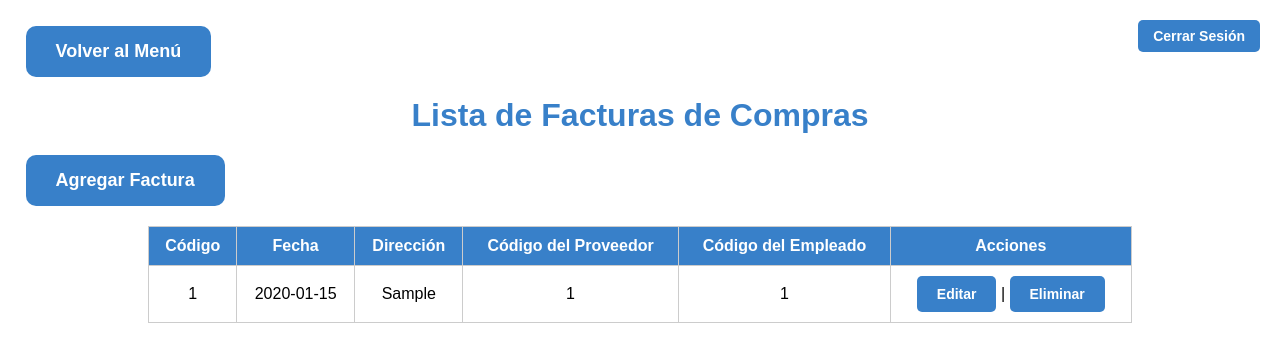
After one commit to zemanue/telecom-ERP, a PHP site: page /php/factura_compra.php in a window 1280 px wide. The commit adds this page. Shown: the top 362 px of the page. Run offline with PHP 8.4, Linux system fonts and the light colour scheme; tables that the repository leaves empty hold one stand-in row (values such as "Sample post").

Commit message:
últimos cambios
cambio de home
añadimos factura de compra
verificaciones de funciones

```diff
--- /dev/null
+++ b/php/factura_compra.php
@@ -0,0 +1,218 @@
+<?php
+include('conexion_be.php'); // Incluye la conexión a la base de datos
+?>
+
+<!DOCTYPE html>
+<html lang="es">
+
+<head>
+    <meta charset="UTF-8">
+    <meta name="viewport" content="width=device-width, initial-scale=1.0">
+    <title>Facturas de Compras - ERP</title>
+    <link rel="stylesheet" type="text/css" href="../assets/css/estilos_menu.css">
+    <script>
+        function verificarProveedoresYEmpleados() {
+            return verificarProveedores() && verificarEmpleados();
+        }
+        function verificarProveedores() {
+            var proveedoresCount = <?php
+            $proveedores = $conexion->query("SELECT COUNT(*) as total FROM proveedor");
+            echo $proveedores->fetch_assoc()['total'];
+            ?>;
+            if (proveedoresCount == 0) {
+                if (confirm("No hay proveedores registrados. Por favor, registre al menos un proveedor antes de agregar facturas. ¿Desea ir a la página de proveedores?")) {
+                    window.location.href = 'proveedores.php?accion=crear';
+                }
+                return false;
+            }
+            return true;
+        }
+        function verificarEmpleados() {
+            var empleadosCount = <?php
+            $empleados = $conexion->query("SELECT COUNT(*) as total FROM empleados");
+            echo $empleados->fetch_assoc()['total'];
+            ?>;
+            if (empleadosCount == 0) {
+                if (confirm("No hay empleados registrados. Por favor, registre al menos un empleado antes de agregar facturas. ¿Desea ir a la página de empleados?")) {
+                    window.location.href = 'empleados.php?accion=crear';
+                }
+                return false;
+            }
+            return true;
+        }
+    </script>
+</head>
+
+<body>
+    <a href="../index.html" class="logout-btn">Cerrar Sesión</a>
+    <a href="home.php" class="menu-item">Volver al Menú</a>
+
+    <?php
+    // Determinar la acción a realizar basada en el parámetro 'accion' de la URL
+    $accion = isset($_GET['accion']) ? $_GET['accion'] : 'listar';
+
+    if ($accion == 'crear') {
+        // Obtener los códigos de los proveedores y empleados existentes
+        $proveedores = $conexion->query("SELECT codigo, nombre FROM proveedor");
+        $empleados = $conexion->query("SELECT codigo, nombre FROM empleados");
+
+        if ($_SERVER['REQUEST_METHOD'] == 'POST') {
+            // Procesar datos del formulario
+            $fecha = $_POST['fecha'];
+            $direccion = $_POST['direccion'];
+            $codigo_proveedor = $_POST['codigo_proveedor'];
+            $codigo_empleado = $_POST['codigo_empleado'];
+
+            // Usar prepared statements para prevenir SQL injection
+            $stmt = $conexion->prepare("INSERT INTO factura_compra (fecha, direccion, codigo_proveedor, codigo_empleado) VALUES (?, ?, ?, ?)");
+            $stmt->bind_param("ssii", $fecha, $direccion, $codigo_proveedor, $codigo_empleado);
+
+            // Ejecutar la consulta y verificar si fue exitosa
+            if ($stmt->execute()) {
+                header("Location: factura_compra.php"); // Redirigir al listado
+                exit();
+            } else {
+                echo "Error: " . $stmt->error;
+            }
+        }
+        ?>
+        <h2>Agregar Factura de Compra</h2>
+        <form method="POST" action="factura_compra.php?accion=crear">
+            <input type="date" name="fecha" placeholder="Fecha" required>
+            <input type="text" name="direccion" placeholder="Dirección" required>
+            <select name="codigo_proveedor" required>
+                <option value="">Seleccione un proveedor</option>
+                <?php while ($proveedor = $proveedores->fetch_assoc()) { ?>
+                    <option value="<?php echo $proveedor['codigo']; ?>">
+                        <?php echo $proveedor['codigo'] . " - " . $proveedor['nombre']; ?></option>
+                <?php } ?>
+            </select>
+            <select name="codigo_empleado" required>
+                <option value="">Seleccione un empleado</option>
+                <?php while ($empleado = $empleados->fetch_assoc()) { ?>
+                    <option value="<?php echo $empleado['codigo']; ?>">
+                        <?php echo $empleado['codigo'] . " - " . $empleado['nombre']; ?></option>
+                <?php } ?>
+            </select>
+            <button type="submit">Agregar</button>
+        </form>
+        <div class="volver-a" style="text-align: center; margin-top: 10px;">
+            <a href="factura_compra.php" class="menu-item">Volver a Facturas</a>
+        </div>
+
+    <?php } elseif ($accion == 'editar') {
+        $codigo = isset($_GET['codigo']) ? $_GET['codigo'] : null;
+        if ($codigo && $_SERVER['REQUEST_METHOD'] == 'POST') {
+            // Procesar datos del formulario
+            $fecha = $_POST['fecha'];
+            $direccion = $_POST['direccion'];
+            $codigo_proveedor = $_POST['codigo_proveedor'];
+            $codigo_empleado = $_POST['codigo_empleado'];
+
+            // Usar prepared statements para prevenir SQL injection
+            $stmt = $conexion->prepare("UPDATE factura_compra SET fecha = ?, direccion = ?, codigo_proveedor = ?, codigo_empleado = ? WHERE codigo = ?");
+            $stmt->bind_param("ssiii", $fecha, $direccion, $codigo_proveedor, $codigo_empleado, $codigo);
+
+            // Ejecutar la consulta y verificar si fue exitosa
+            if ($stmt->execute()) {
+                header("Location: factura_compra.php"); // Redirigir al listado
+                exit();
+            } else {
+                echo "Error: " . $stmt->error;
+            }
+        }
+
+        // Obtener los datos de la factura a editar
+        $stmt = $conexion->prepare("SELECT * FROM factura_compra WHERE codigo = ?");
+        $stmt->bind_param("i", $codigo);
+        $stmt->execute();
+        $result = $stmt->get_result();
+        $factura = $result->fetch_assoc();
+
+        // Obtener los códigos de los proveedores y empleados existentes
+        $proveedores = $conexion->query("SELECT codigo, nombre FROM proveedor");
+        $empleados = $conexion->query("SELECT codigo, nombre FROM empleados");
+        ?>
+
+        <h2>Editar Factura de Compra</h2>
+        <form method="POST" action="factura_compra.php?accion=editar&codigo=<?php echo $codigo; ?>">
+            <input type="date" name="fecha" placeholder="Fecha" value="<?php echo $factura['fecha']; ?>" required>
+            <input type="text" name="direccion" placeholder="Dirección" value="<?php echo $factura['direccion']; ?>" required>
+            <select name="codigo_proveedor" required>
+                <option value="">Seleccione un proveedor</option>
+                <?php while ($proveedor = $proveedores->fetch_assoc()) { ?>
+                    <option value="<?php echo $proveedor['codigo']; ?>" <?php if ($proveedor['codigo'] == $factura['codigo_proveedor']) echo 'selected'; ?>>
+                        <?php echo $proveedor['codigo'] . " - " . $proveedor['nombre']; ?>
+                    </option>
+                <?php } ?>
+            </select>
+            <select name="codigo_empleado" required>
+                <option value="">Seleccione un empleado</option>
+                <?php while ($empleado = $empleados->fetch_assoc()) { ?>
+                    <option value="<?php echo $empleado['codigo']; ?>" <?php if ($empleado['codigo'] == $factura['codigo_empleado']) echo 'selected'; ?>>
+                        <?php echo $empleado['codigo'] . " - " . $empleado['nombre']; ?>
+                    </option>
+                <?php } ?>
+            </select>
+            <button type="submit">Actualizar</button>
+        </form>
+        <div class="volver-a" style="text-align: center; margin-top: 10px;">
+            <a href="factura_compra.php" class="menu-item">Volver a Facturas</a>
+        </div>
+
+    <?php } elseif ($accion == 'eliminar') {
+        $codigo = isset($_GET['codigo']) ? $_GET['codigo'] : null;
+        if ($codigo) {
+            // Usar prepared statements para prevenir SQL injection
+            $stmt = $conexion->prepare("DELETE FROM factura_compra WHERE codigo = ?");
+            $stmt->bind_param("i", $codigo);
+
+            // Ejecutar la consulta y verificar si fue exitosa
+            if ($stmt->execute()) {
+                header("Location: factura_compra.php"); // Redirigir al listado
+                exit();
+            } else {
+                echo "Error: " . $stmt->error;
+            }
+        }
+    } else {
+        // Mostrar listado de facturas de compras
+        $sql = "SELECT * FROM factura_compra";
+        $resultado = mysqli_query($conexion, $sql);
+        ?>
+
+        <h1>Lista de Facturas de Compras</h1>
+        <a href="factura_compra.php?accion=crear" class="menu-item" onclick="return verificarProveedoresYEmpleados()">Agregar Factura</a>
+        <table>
+            <thead>
+                <tr>
+                    <th>Código</th>
+                    <th>Fecha</th>
+                    <th>Dirección</th>
+                    <th>Código del Proveedor</th>
+                    <th>Código del Empleado</th>
+                    <th>Acciones</th>
+                </tr>
+            </thead>
+            <tbody>
+                <?php
+                while ($factura = $resultado->fetch_assoc()) {
+                    echo "<tr>";
+                    echo "<td>" . $factura['codigo'] . "</td>";
+                    echo "<td>" . $factura['fecha'] . "</td>";
+                    echo "<td>" . $factura['direccion'] . "</td>";
+                    echo "<td>" . $factura['codigo_proveedor'] . "</td>";
+                    echo "<td>" . $factura['codigo_empleado'] . "</td>";
+                    echo "<td>";
+                    echo "<a href='factura_compra.php?accion=editar&codigo=" . $factura['codigo'] . "'>Editar</a>";
+                    echo " | ";
+                    echo "<a href='factura_compra.php?accion=eliminar&codigo=" . $factura['codigo'] . "' onclick='return confirm(\"¿Estás seguro de eliminar esta factura?\");'>Eliminar</a>";
+                    echo "</td>";
+                    echo "</tr>";
+                }
+                ?>
+            </tbody>
+        </table>
+
+        <?php
+    }
--- a/php/productos.php
+++ b/php/productos.php
@@ -67,7 +67,7 @@ include('conexion_be.php'); // Incluye la conexión a la base de datos
 
             // Usar prepared statements para prevenir SQL injection
             $stmt = $conexion->prepare("INSERT INTO productos (nombre, precio_compra, precio_venta, IVA, codigo_proveedor, codigo_almacen) VALUES (?, ?, ?, ?, ?, ?)");
-            $stmt->bind_param("sddii", $nombre, $precio_compra, $precio_venta, $iva, $codigo_proveedor, $codigo_almacen);
+            $stmt->bind_param("sddiii", $nombre, $precio_compra, $precio_venta, $iva, $codigo_proveedor, $codigo_almacen);
 
             // Ejecutar la consulta y verificar si fue exitosa
             if ($stmt->execute()) {
```
Also changed, not shown: php/home.php (+29 -3 lines), php/nueva_compra.php (added), php/nueva_venta.php (added).
